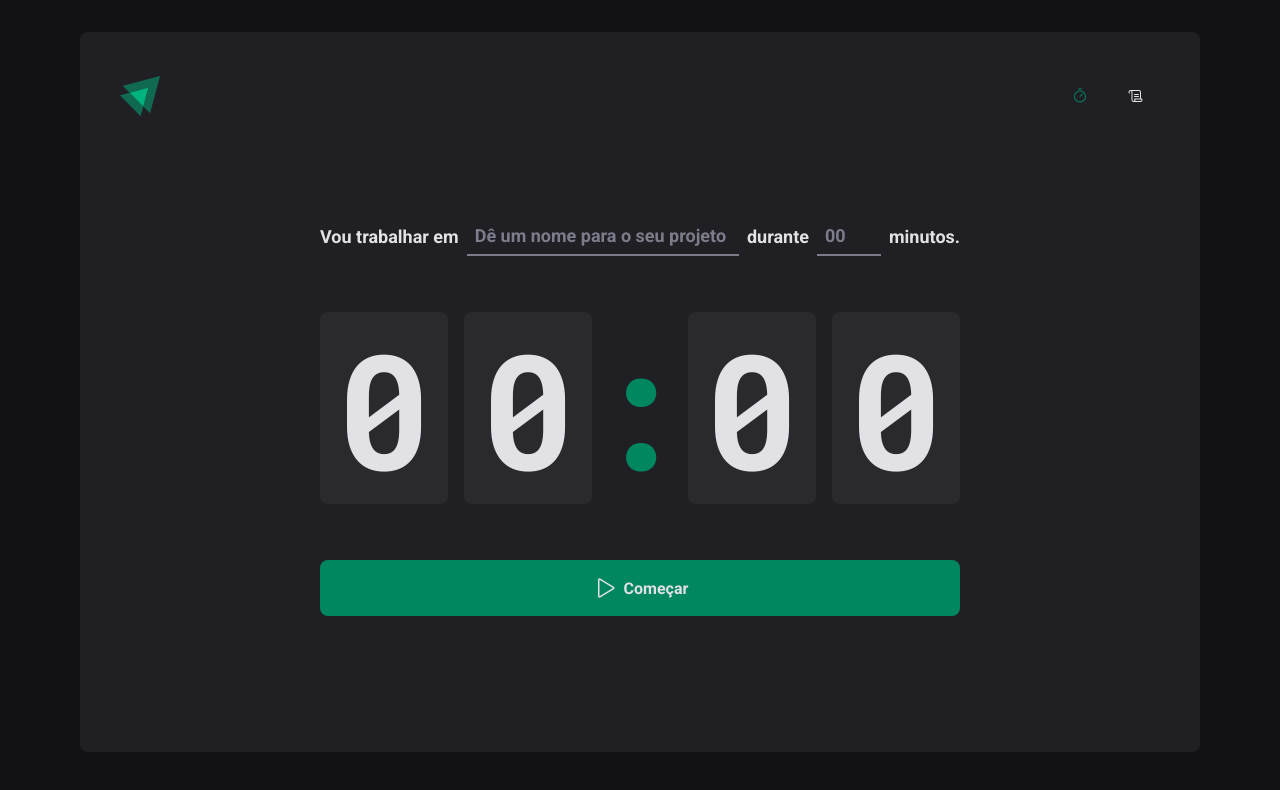
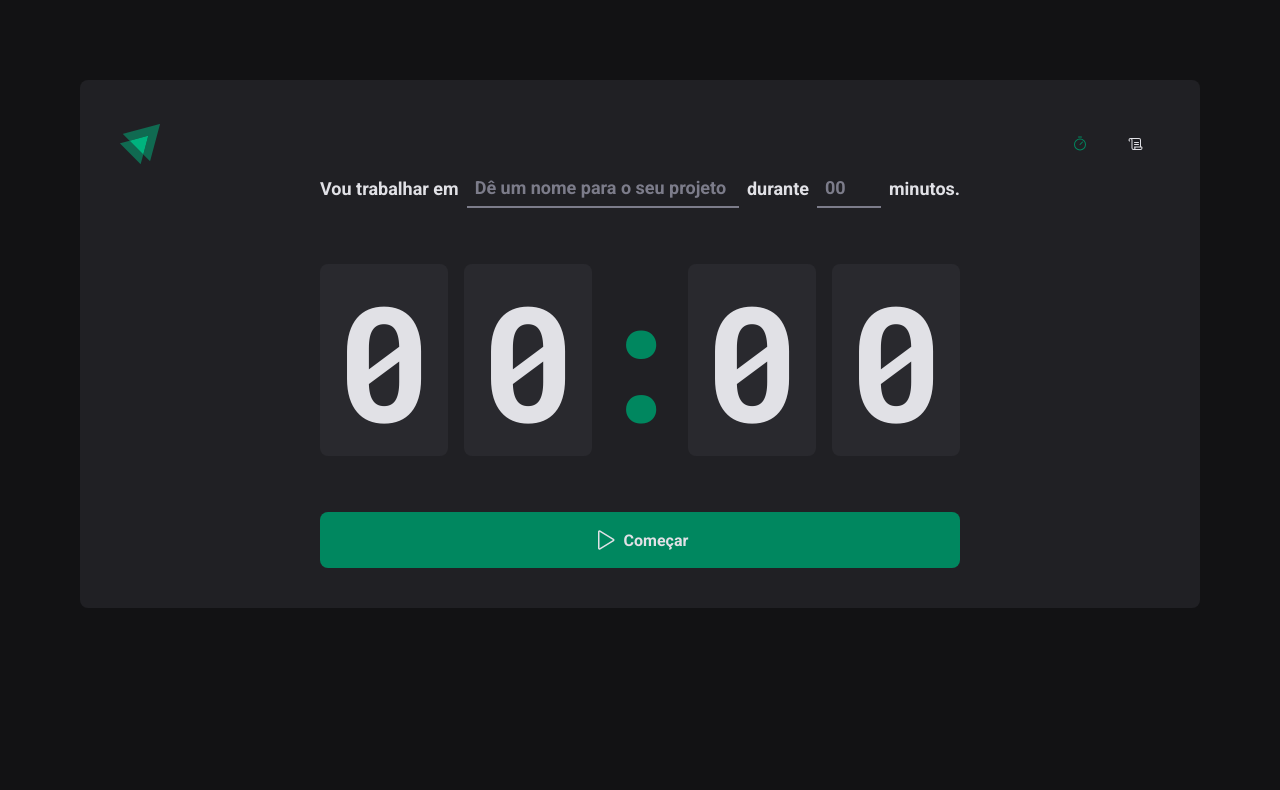
Before and after one commit to gabrielamenezes/ignite-timer, a React (Vite) app: page / in a window 1280 px wide. Shown: the top 790 px of the page. Built offline with nearby package versions, Linux system fonts and the light colour scheme.

Commit message:
style: change layout container  height and add styles for scrollbar

```diff
--- a/src/layouts/DefaultLayout/styles.ts
+++ b/src/layouts/DefaultLayout/styles.ts
@@ -2,8 +2,8 @@ import styled from 'styled-components'
 
 export const LayoutContainer = styled.div`
   max-width: 70rem;
-  height: 90vh;
-  margin: 2rem auto;
+  height: calc(100vh-10rem);
+  margin: 5rem auto;
   padding: 2.5rem;
 
   background: ${props => props.theme['gray-800']};
--- a/src/styles/global.ts
+++ b/src/styles/global.ts
@@ -6,6 +6,7 @@ export const GlobalStyle = createGlobalStyle`
     margin: 0;
     padding: 0;
     box-sizing: border-box;
+    scrollbar-width: thin;
   }
   :focus {
     outline: 0;
```
